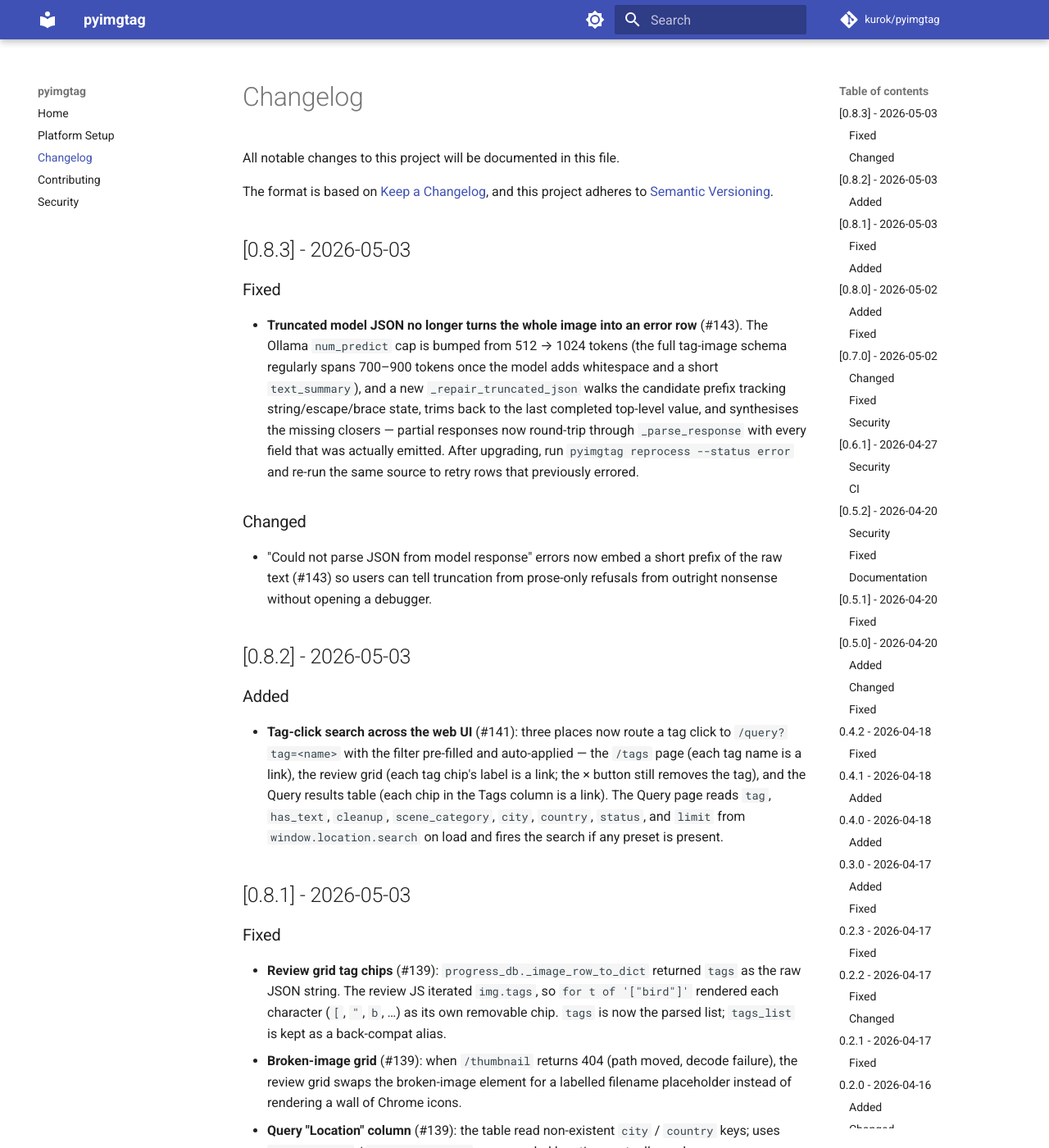
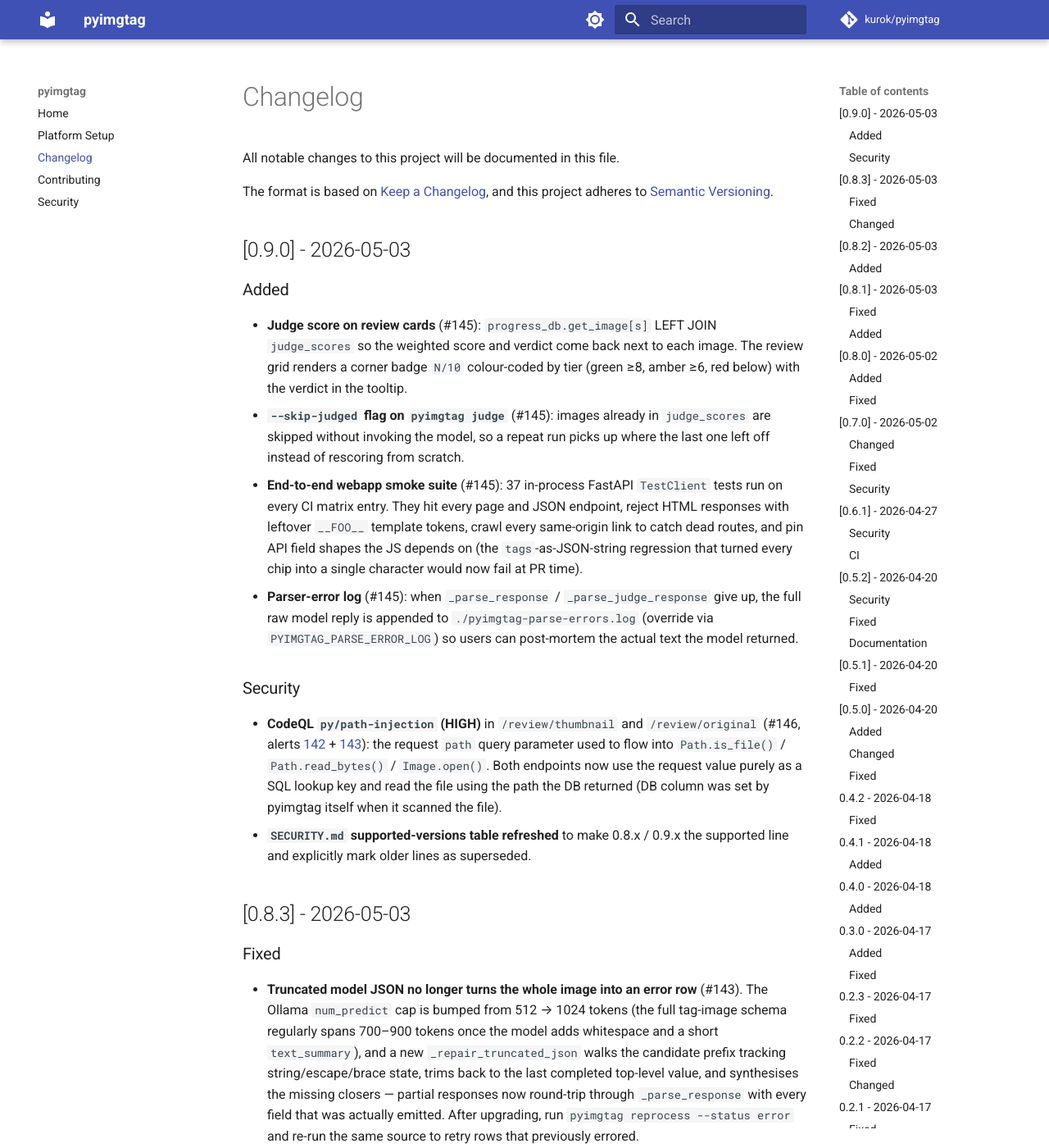
Before and after one commit to kurok/pyimgtag, an MkDocs documentation site: the page built from docs/changelog.md, in a window 1280 px wide and 1400 px high. Shown: the whole window at 82% size. Built offline with MkDocs 1.6.1 and Material for MkDocs 9.7.7, drawn with Linux system fonts in a browser that asks for light colours; comment, search, counter and statistics services are not loaded.

Commit message:
chore(release): bump version to 0.9.0 (#147)
Minor release bundling:

- judge score on review cards + --skip-judged flag (#145)
- end-to-end webapp smoke test suite (#145)
- parser-error log to ./pyimgtag-parse-errors.log (#145)
- CodeQL path-injection fix on /review/thumbnail and /review/original (#146)
- SECURITY.md supported-versions refreshed

```diff
--- a/CHANGELOG.md
+++ b/CHANGELOG.md
@@ -4,6 +4,18 @@
 
 The format is based on [Keep a Changelog](https://keepachangelog.com/en/1.0.0/),
 and this project adheres to [Semantic Versioning](https://semver.org/spec/v2.0.0.html).
+
+## [0.9.0] - 2026-05-03
+
+### Added
+- **Judge score on review cards** (#145): `progress_db.get_image[s]` LEFT JOIN `judge_scores` so the weighted score and verdict come back next to each image. The review grid renders a corner badge `N/10` colour-coded by tier (green ≥8, amber ≥6, red below) with the verdict in the tooltip.
+- **`--skip-judged` flag on `pyimgtag judge`** (#145): images already in `judge_scores` are skipped without invoking the model, so a repeat run picks up where the last one left off instead of rescoring from scratch.
+- **End-to-end webapp smoke suite** (#145): 37 in-process FastAPI `TestClient` tests run on every CI matrix entry. They hit every page and JSON endpoint, reject HTML responses with leftover `__FOO__` template tokens, crawl every same-origin link to catch dead routes, and pin API field shapes the JS depends on (the `tags`-as-JSON-string regression that turned every chip into a single character would now fail at PR time).
+- **Parser-error log** (#145): when `_parse_response` / `_parse_judge_response` give up, the full raw model reply is appended to `./pyimgtag-parse-errors.log` (override via `PYIMGTAG_PARSE_ERROR_LOG`) so users can post-mortem the actual text the model returned.
+
+### Security
+- **CodeQL `py/path-injection` (HIGH)** in `/review/thumbnail` and `/review/original` (#146, alerts [142](https://github.com/kurok/pyimgtag/security/code-scanning/142) + [143](https://github.com/kurok/pyimgtag/security/code-scanning/143)): the request `path` query parameter used to flow into `Path.is_file()` / `Path.read_bytes()` / `Image.open()`. Both endpoints now use the request value purely as a SQL lookup key and read the file using the path the DB returned (DB column was set by pyimgtag itself when it scanned the file).
+- **`SECURITY.md` supported-versions table refreshed** to make 0.8.x / 0.9.x the supported line and explicitly mark older lines as superseded.
 
 ## [0.8.3] - 2026-05-03
 
--- a/pyproject.toml
+++ b/pyproject.toml
@@ -4,7 +4,7 @@
 
 [project]
 name = "pyimgtag"
-version = "0.8.3"
+version = "0.9.0"
 description = "Tag macOS Photos library images using local Gemma model for searchable tags"
 readme = "README.md"
 license = {text = "MIT"}
--- a/src/pyimgtag/__init__.py
+++ b/src/pyimgtag/__init__.py
@@ -1,5 +1,5 @@
 """pyimgtag — Tag macOS Photos library images using local Gemma model."""
 
-__version__ = "0.8.3"
+__version__ = "0.9.0"
 
 __all__ = ["__version__"]
```
Also changed, not shown: SECURITY.md (+4 -4 lines).
